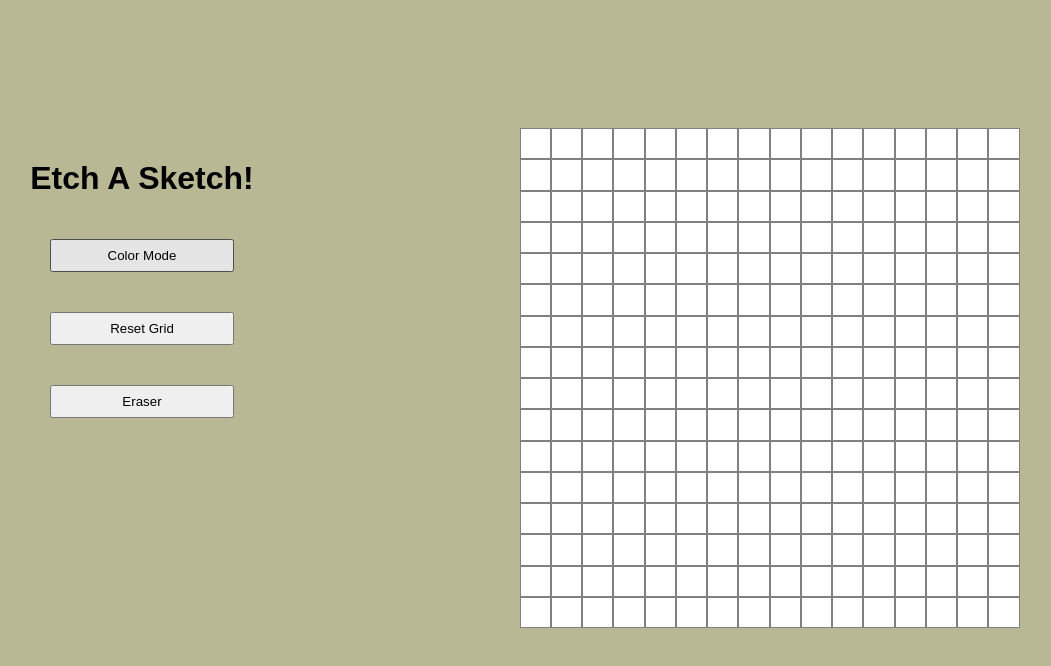
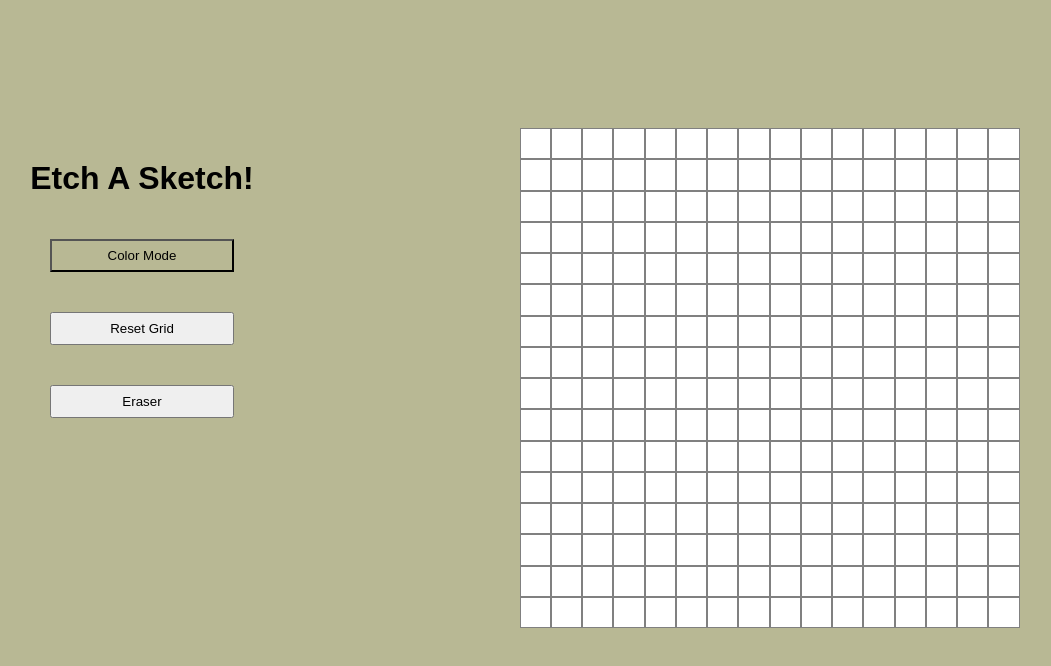
Before and after one commit to CarlosElizalde98/EtchASketch, a plain HTML site: page index.html in a window 1280 px wide. In both pictures the pointer is over the button "Color Mode". Shown: the whole page, without its empty margins (120-1171 px from the left). Drawn offline with Linux system fonts and the light colour scheme.

Commit message:
Added styling for buttons for user interaction.

```diff
--- a/style.css
+++ b/style.css
@@ -29,6 +29,11 @@ button {
     padding: 7px;
     min-width: 50px;
 }
+
+button:hover {
+    background-color:#b8b894;
+}
+
 #container {
     display: flex;
     flex-direction: column;
```
